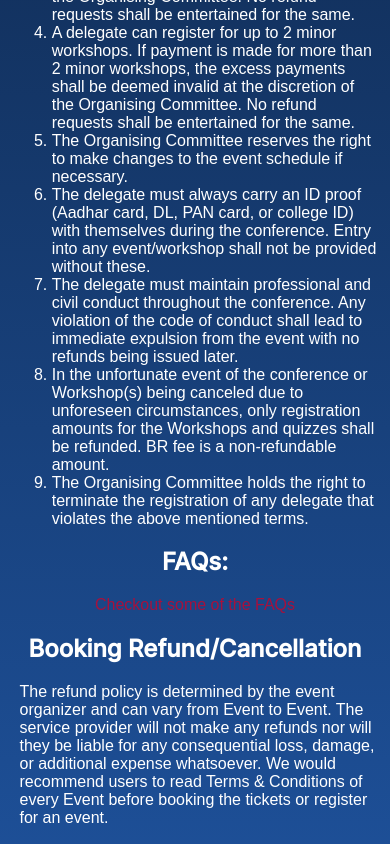
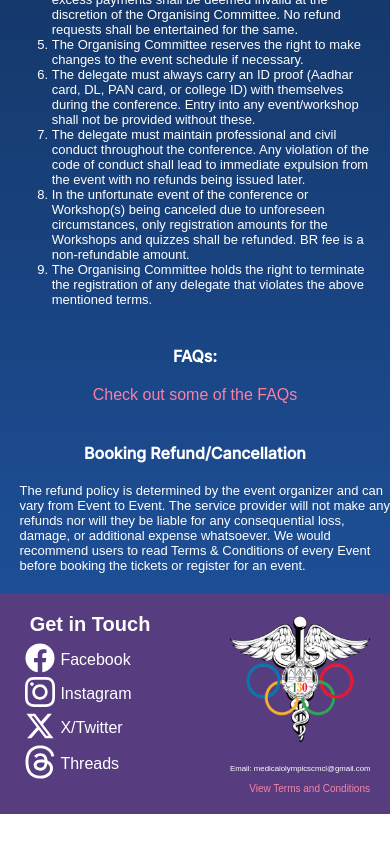
Before and after one commit to shubhbansal9/jwc-website, a React (Create React App) app: page /register in a window 390 px wide. Shown: the part 1380-2224 px from the top of the page. After the commit the page ends 2194 px from the top, so only its background shows below. Built offline with nearby package versions, Linux system fonts and the light colour scheme.

Commit message:
minor ui changes

```diff
--- a/src/components/footer.css
+++ b/src/components/footer.css
@@ -119,7 +119,8 @@
   }
   .terms-link{
     text-decoration: none;
-    color: white;
+    color: #F484A5;
+    font-size: small;
   }
   @media screen and (max-width: 1000px) {
     .row{
@@ -141,4 +142,7 @@
       display: flex;
       flex-direction: column  ;
     }
+    .terms-link{
+      font-size: x-small;
+    }
   }
--- a/src/pages/InternationalDelegates.css
+++ b/src/pages/InternationalDelegates.css
@@ -179,7 +179,7 @@
   }
   .itinerarylink{
     font-size: 140%;
-    color: #A6113D;
+    color: #FE7EA4;
 
 
   }
@@ -232,7 +232,7 @@
     }
     .itinerarylink{
       font-size: 100%;
-      color: #A6113D;
+      color: #FE7EA4;
 
 
     }
--- a/src/pages/RegisterNow.css
+++ b/src/pages/RegisterNow.css
@@ -166,17 +166,18 @@ text-align: center;
 }
 .terms-text{
   color: white;
-
+  font-size: small;
 }
 .terms-header{
-  font-size: x-large;
-  margin-top: 5%;
+  font-size: medium;
+  margin-top: 3%;
 }
 .refund-text{
   color: white;
   margin-left: 5%;
   margin-top: 3%;
   margin-bottom: 5%;
+  font-size: small;
 }
 .terms-container{
   margin: 3%;
@@ -184,3 +185,9 @@ text-align: center;
 .faq-text{
   text-align: center;
 }
+@media screen and (max-width: 1000px) {
+  .terms-header{
+    margin-top: 10%;
+  }
+
+}
--- a/src/pages/RegisterNow.js
+++ b/src/pages/RegisterNow.js
@@ -40,7 +40,7 @@ const RegisterNowPage = () => {
   const [selectedWorkshop, setSelectedWorkshop] = useState(null);
   const faqTextStyle = {
     textAlign: 'center',
-    color: '#A6113D',
+    color: '#FE7EA4',
     textDecoration: 'none'
 
   };
@@ -107,7 +107,7 @@ const RegisterNowPage = () => {
 <h1 className='terms-header'>FAQs:</h1>
 
   <p classname="faq-text" style={faqTextStyle}>
- <a style={faqTextStyle} href="https://docs.google.com/document/d/1-rfcYGfWT8M3dbDu_nkuzbMZOgmRk7nkjSqWY3uIJQg/edit" target="_blank" >Checkout some of the FAQs</a>
+ <a style={faqTextStyle} href="https://docs.google.com/document/d/1-rfcYGfWT8M3dbDu_nkuzbMZOgmRk7nkjSqWY3uIJQg/edit" target="_blank" >Check out some of the FAQs</a>
  </p>
 <h1 className='terms-header'>Booking Refund/Cancellation</h1>
 
```
